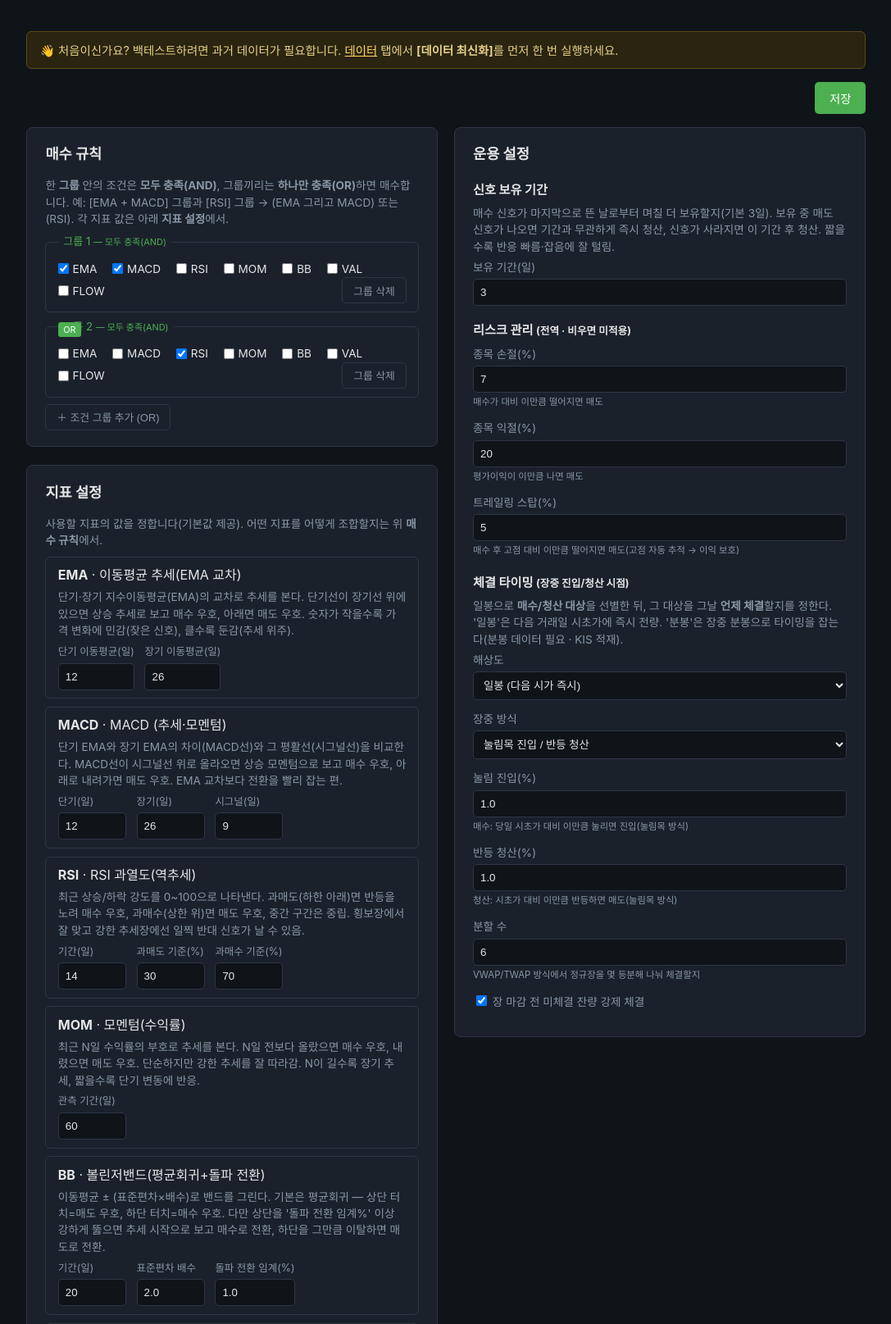
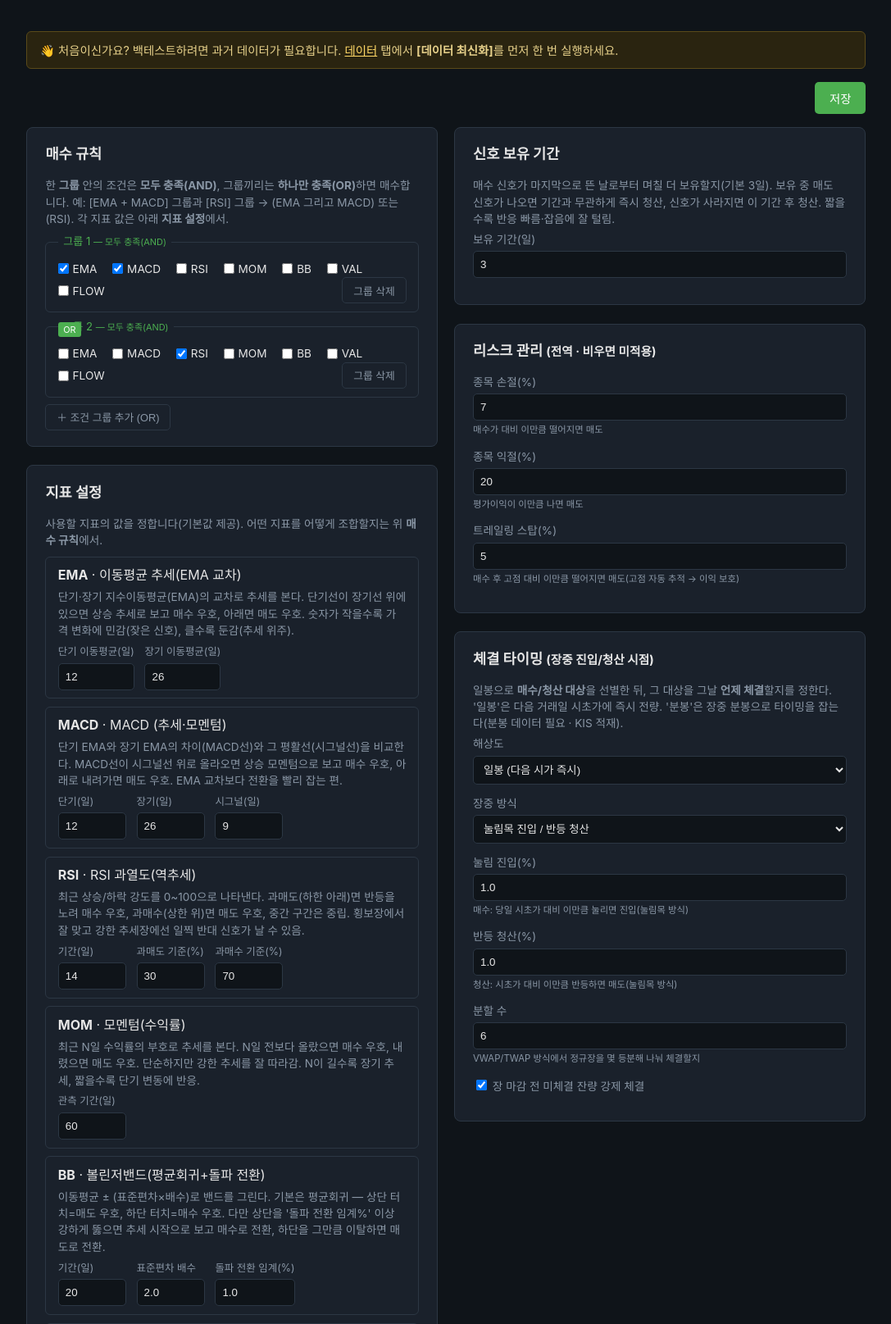
Before and after one commit to JeongSeongMok/buylow, a FastAPI app: page /strategy in a window 1280 px wide. Shown: the part 119-1734 px from the top of the page at 82% size, without its empty margins (96-1183 px from the left). Run offline with FastAPI, Linux system fonts and the light colour scheme.

Commit message:
style(dashboard): 전략 탭 우측 — '운용 설정' 제거, 3개 카드로 분리
오른쪽 컬럼을 신호 보유 기간 / 리스크 관리 / 체결 타이밍 각각 별도 카드(section)로 분리.
'운용 설정' 묶음 헤더 제거, 각 항목을 h2 카드로.

Co-Authored-By: Claude Opus 4.8 <noreply@anthropic.com>

```diff
--- a/orchestrator/dashboard/templates/strategy.html
+++ b/orchestrator/dashboard/templates/strategy.html
@@ -60,26 +60,29 @@
       </section>
     </div>
 
-    <!-- 오른쪽: 신호 보유 기간 → 리스크 관리 → 체결 타이밍 -->
+    <!-- 오른쪽: 신호 보유 기간 / 리스크 관리 / 체결 타이밍 — 각각 별도 카드 -->
+    <div>
     <section class="card">
-      <h2>운용 설정</h2>
-
-      <h3>신호 보유 기간</h3>
+      <h2>신호 보유 기간</h2>
       <p class="meta">매수 신호가 마지막으로 뜬 날로부터 며칠 더 보유할지(기본 3일). 보유 중 매도 신호가 나오면
         기간과 무관하게 즉시 청산, 신호가 사라지면 이 기간 후 청산. 짧을수록 반응 빠름·잡음에 잘 털림.</p>
       <label>보유 기간(일) <input type="text" name="period_days" value="{{ strategy.period_days }}" size="6"></label>
+    </section>
 
-      <h3 class="spaced">리스크 관리 <small>(전역 · 비우면 미적용)</small></h3>
+    <section class="card">
+      <h2>리스크 관리 <small>(전역 · 비우면 미적용)</small></h2>
       <label>종목 손절(%) <input type="text" name="stop_loss" value="{{ risk.stop_loss }}" size="6">
         <small>매수가 대비 이만큼 떨어지면 매도</small></label>
       <label>종목 익절(%) <input type="text" name="take_profit" value="{{ risk.take_profit }}" size="6">
         <small>평가이익이 이만큼 나면 매도</small></label>
       <label>트레일링 스탑(%) <input type="text" name="trailing" value="{{ risk.trailing }}" size="6">
         <small>매수 후 고점 대비 이만큼 떨어지면 매도(고점 자동 추적 → 이익 보호)</small></label>
+    </section>
 
-      {% set ex = strategy.get('execution') or {} %}
-      {% set res = strategy.get('resolution') or 'daily' %}
-      <h3 class="spaced">체결 타이밍 <small>(장중 진입/청산 시점)</small></h3>
+    {% set ex = strategy.get('execution') or {} %}
+    {% set res = strategy.get('resolution') or 'daily' %}
+    <section class="card">
+      <h2>체결 타이밍 <small>(장중 진입/청산 시점)</small></h2>
       <p class="meta">일봉으로 <b>매수/청산 대상</b>을 선별한 뒤, 그 대상을 그날 <b>언제 체결</b>할지를 정한다.
         '일봉'은 다음 거래일 시초가에 즉시 전량. '분봉'은 장중 분봉으로 타이밍을 잡는다(분봉 데이터 필요 ·
         KIS 적재). </p>
@@ -103,6 +106,7 @@
       <label><input type="checkbox" name="exec_force_by_close" {{ 'checked' if ex.get('force_by_close', True) }}>
         장 마감 전 미체결 잔량 강제 체결</label>
     </section>
+    </div>
   </div>
 </form>
 
```
